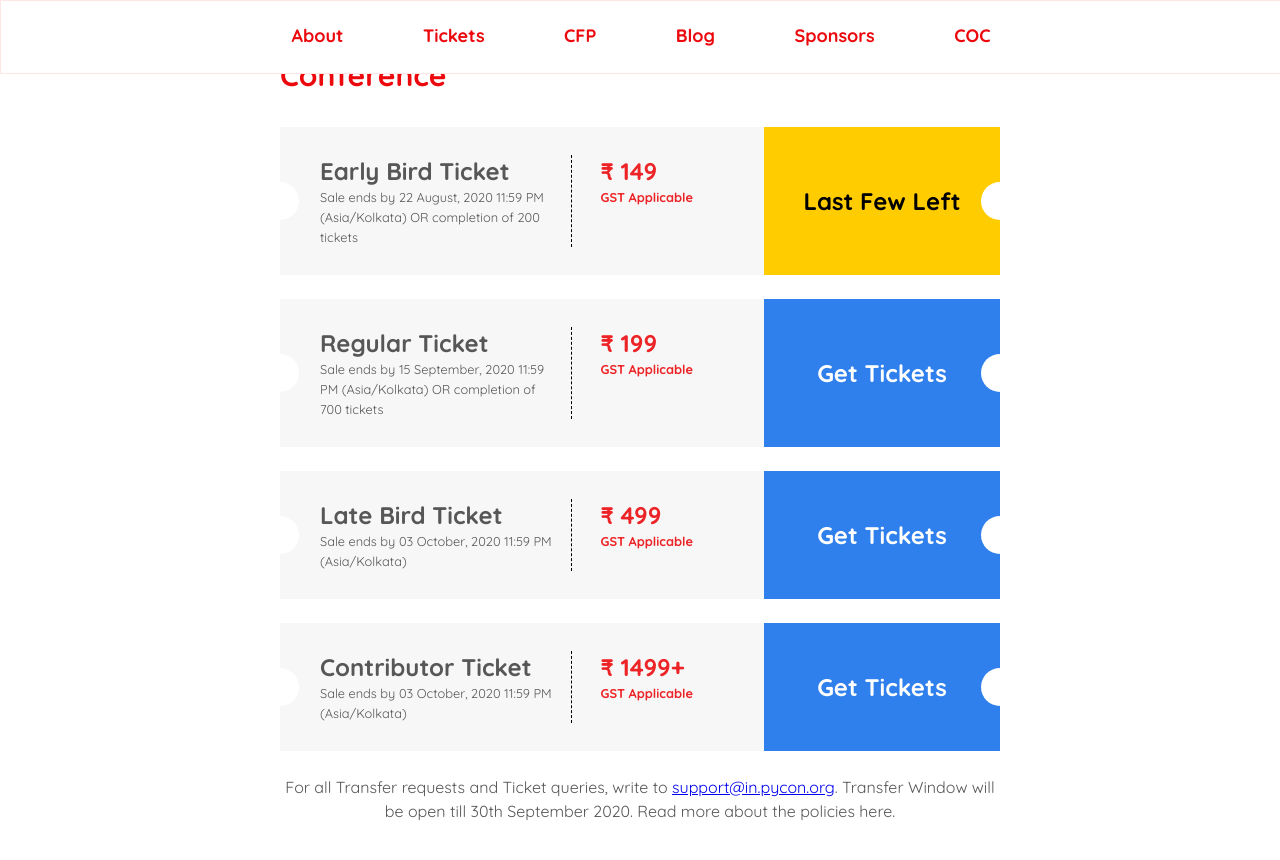
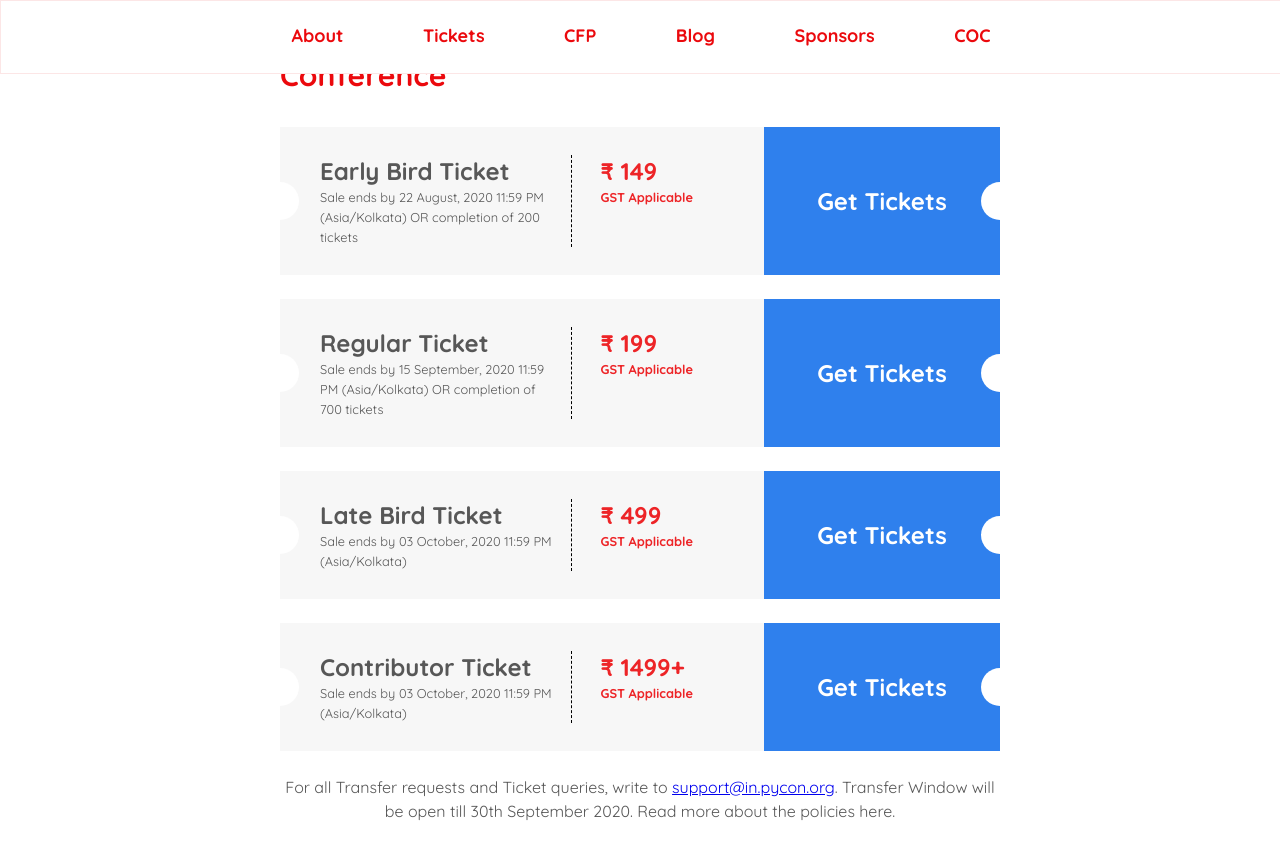
Before and after one commit to pythonindia/inpycon2020, a Jekyll site: the page built from index.md, in a window 1280 px wide and 900 px high, scrolled down 1499 px. Shown: the top 860 px of the window. Built offline with Jekyll 4.4.1, drawn with Linux system fonts in a browser that asks for light colours.

Commit message:
Change the status of the Early Bird tickets to available
Signed-off-by: Sayan Chowdhury <sayan.chowdhury2012@gmail.com>

```diff
--- a/_data/tickets.yml
+++ b/_data/tickets.yml
@@ -2,7 +2,7 @@
   brief: Sale ends by 22 August, 2020 11:59 PM (Asia/Kolkata) OR completion of 200 tickets
   cost: 149
   type: conference
-  status: few
+  status: available
   url: https://www.townscript.com/e/pycon-india-2020
 - name: Regular Ticket
   brief: Sale ends by 15 September, 2020 11:59 PM (Asia/Kolkata) OR completion of 700 tickets
```
